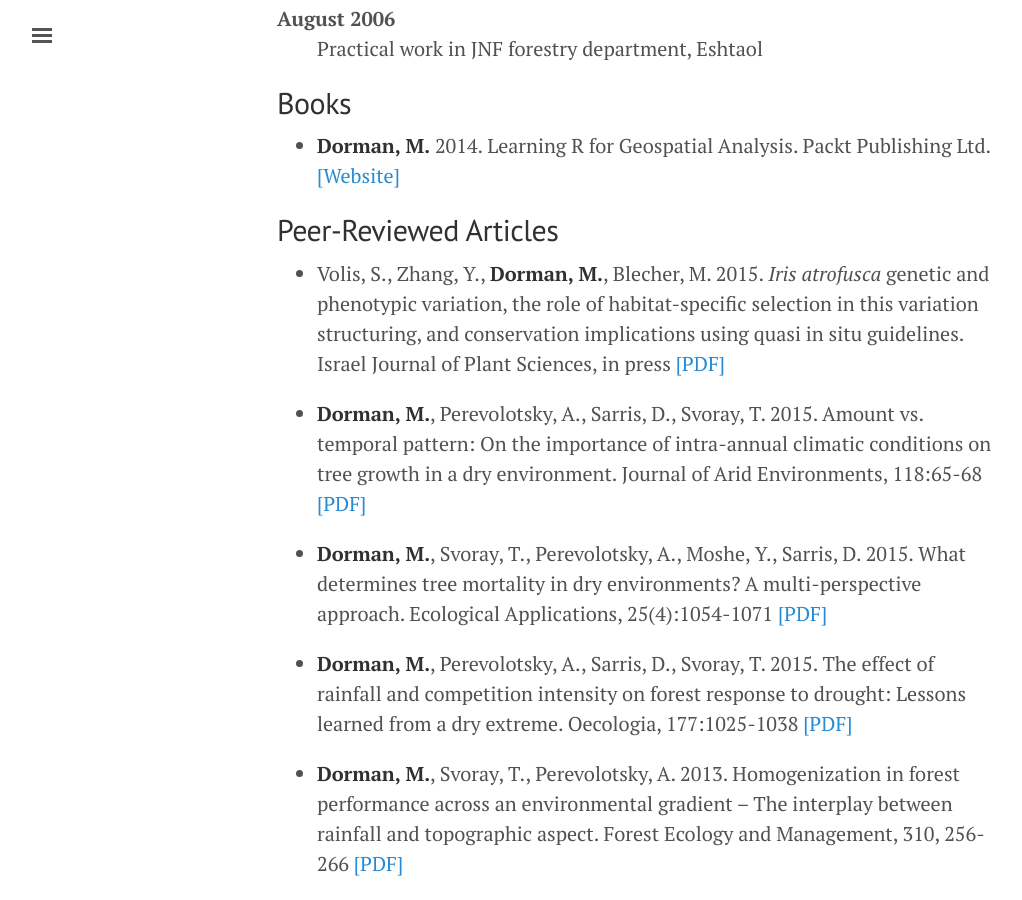
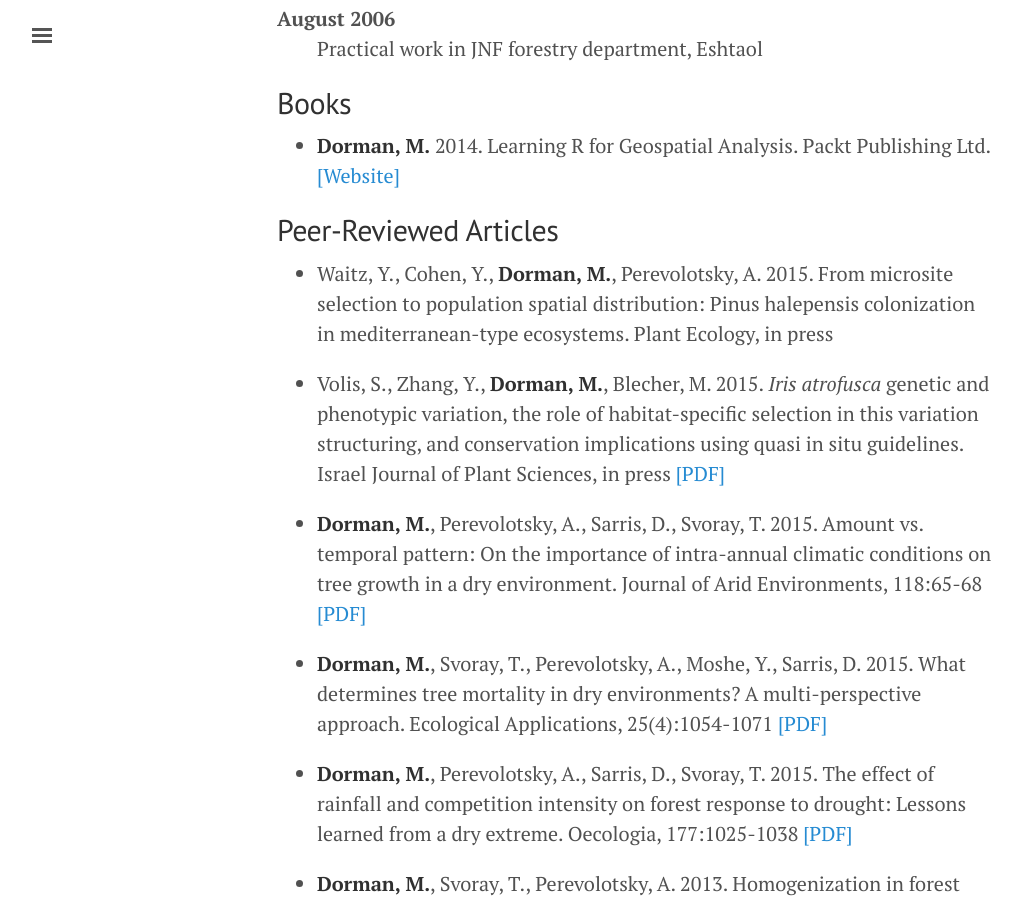
Before and after one commit to michaeldorman/michaeldorman.github.io, a Jekyll site: the page built from cv.md, in a window 1280 px wide and 900 px high, scrolled down 2061 px. Shown: the whole window, without its empty margins (3-1025 px from the left). Built offline with Jekyll 4.4.1, drawn with Linux system fonts in a browser that asks for light colours.

Commit message:
Update cv.md

```diff
--- a/cv.md
+++ b/cv.md
@@ -74,6 +74,8 @@ August 2006
 * **Dorman, M.** 2014. Learning R for Geospatial Analysis. Packt Publishing Ltd. <a href = "https://www.packtpub.com/big-data-and-business-intelligence/learning-r-geospatial-analysis">[Website]</a>
 
 ## Peer-Reviewed Articles
+
+* Waitz, Y., Cohen, Y., **Dorman, M.**, Perevolotsky, A. 2015. From microsite selection to population spatial distribution: Pinus halepensis colonization in mediterranean-type ecosystems. Plant Ecology, in press
 
 * Volis, S., Zhang, Y., **Dorman, M.**, Blecher, M. 2015. *Iris atrofusca* genetic and phenotypic variation, the role of habitat-specific selection in this variation structuring, and conservation implications using quasi in situ guidelines. Israel Journal of Plant Sciences, in press <a href="https://dl.dropboxusercontent.com/s/zodz4ggvh9a2pya/Volis%20et%20al%202015.pdf?dl=0">[PDF]</a>
 
```
